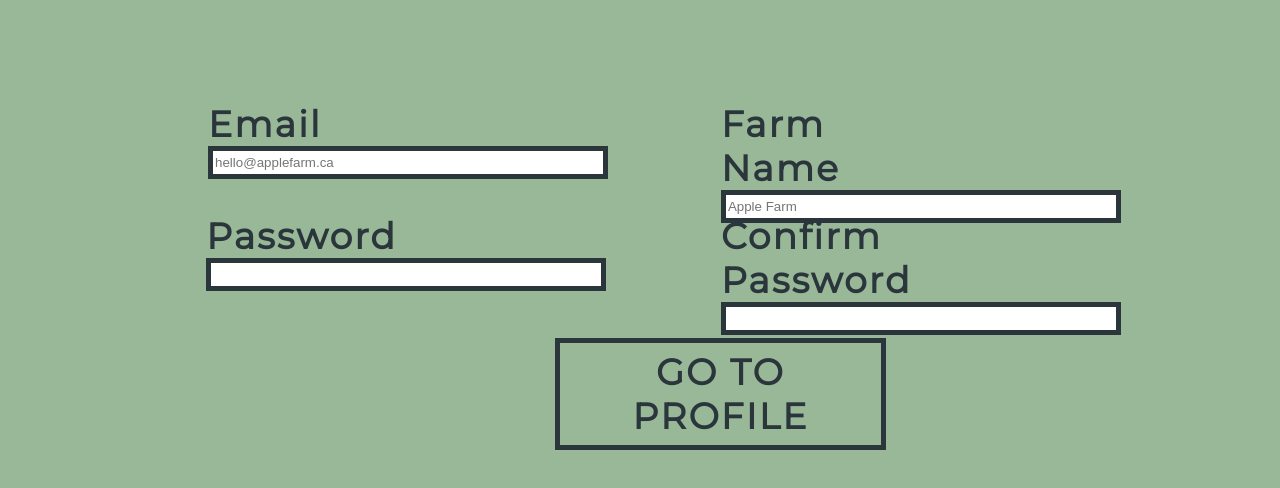
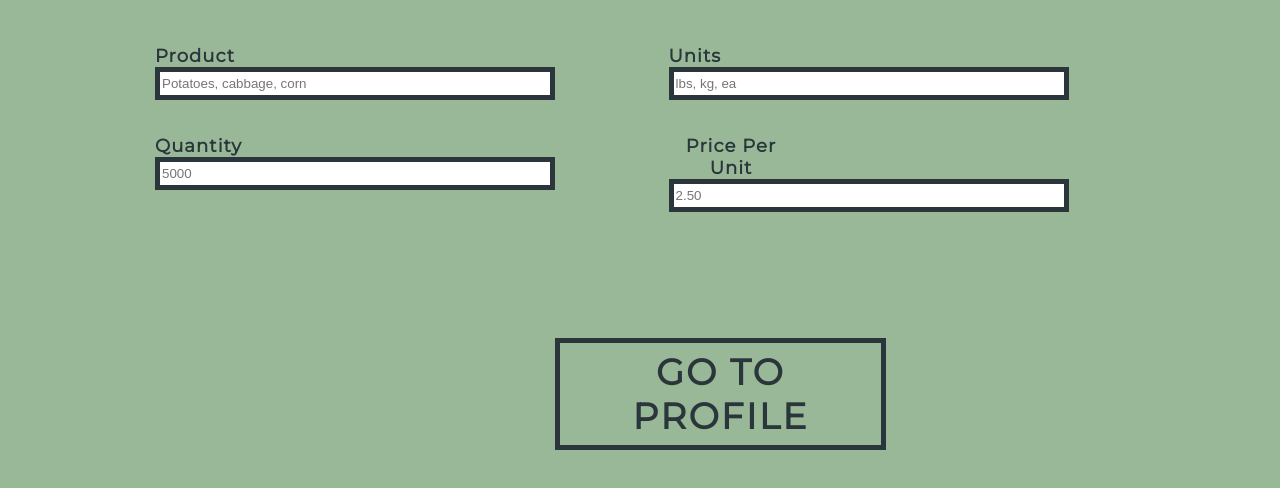
Before and after one commit to Johnson-Su/Cow-Town-Coders, a plain HTML site: page new-farmer2.html in a window 1280 px wide. Shown: the part 282-770 px from the top of the page. Drawn offline with Linux system fonts and the light colour scheme.

Commit message:
more farmer pages

```diff
--- a/new-farmer1.css
+++ b/new-farmer1.css
@@ -43,7 +43,7 @@
     width: 621px;
     height: 78px;
     left: 410px;
-    top: 264px;
+    top: 245px;
 
     font-family: Montserrat;
     font-style: normal;
--- a/new-farmer2.css
+++ b/new-farmer2.css
@@ -42,7 +42,7 @@
     position: absolute;
     left: 7.5%;
     right: 61.98%;
-    top: 27.78%;
+    top: 29.5%;
     bottom: 66.42%;
 
     font-family: Montserrat;
@@ -56,79 +56,77 @@
     color: #2A363B;
   }
 
-  .email-label {
+  .product-label {
     position: absolute;
-    left: 16.25%;
-    right: 75.76%;
-    top: 48%;
-    bottom: 51.11%;
+    left: 12.11%;
+    right: 83.01%;
+    top: 40.87%;
+    bottom: 61.28%;
 
     font-family: Montserrat;
     font-style: normal;
     font-weight: bold;
-    font-size: 36px;
-    line-height: 44px;
-    /* identical to box height */
+    font-size: 18px;
+    line-height: 22px;
+    letter-spacing: 0.06em;
 
-    letter-spacing: 0.06em;
     color: #2A363B;
   }
 
-  .farm-label {
+  .units-label {
     position: absolute;
-    left: 56.32%;
-    right: 27.15%;
-    top: 48%;
-    bottom: 51.11%;
+    left: 52.23%;
+    right: 46.22%;
+    top: 40.87%;
+    bottom: 61.28%;
 
     font-family: Montserrat;
     font-style: normal;
     font-weight: bold;
-    font-size: 36px;
-    line-height: 44px;
-    /* identical to box height */
+    font-size: 18px;
+    line-height: 22px;
+    letter-spacing: 0.06em;
 
-    letter-spacing: 0.06em;
     color: #2A363B;
   }
 
-  .password-label {
+  .quantity-label {
     position: absolute;
-    left: 16.11%;
-    right: 70.14%;
-    top: 62%;
-    bottom: 34.33%;
+    left: 12.11%;
+    right: 82.65%;
+    top: 52.12%;
+    bottom: 40.03%;
 
     font-family: Montserrat;
     font-style: normal;
     font-weight: bold;
-    font-size: 36px;
-    line-height: 44px;
-    /* identical to box height */
+    font-size: 18px;
+    line-height: 22px;
+    letter-spacing: 0.06em;
 
-    letter-spacing: 0.06em;
     color: #2A363B;
+
   }
 
-  .confirm-label {
+  .price-label {
     position: absolute;
-    left: 56.32%;
-    right: 17.36%;
-    top: 62%;
-    bottom: 34.33%;
+    left: 52.23%;
+    right: 38%;
+    top: 52.12%;
+    bottom: 40.03%;
 
     font-family: Montserrat;
     font-style: normal;
     font-weight: bold;
-    font-size: 36px;
-    line-height: 44px;
-    /* identical to box height */
+    font-size: 18px;
+    line-height: 22px;
+    text-align: center;
+    letter-spacing: 0.06em;
 
-    letter-spacing: 0.06em;
     color: #2A363B;
   }
 
-  .email-input {
+  .product-input {
     position: absolute;
     height: 33px;
     width: 400px;
@@ -138,7 +136,7 @@
     box-sizing: border-box;
   }
 
-  .farm-input {
+  .units-input {
     position: absolute;
     height: 33px;
     width: 400px;
@@ -148,7 +146,7 @@
     box-sizing: border-box;
   }
 
-  .password-input {
+  .quantity-input {
     position: absolute;
     height: 33px;
     width: 400px;
@@ -158,8 +156,9 @@
     box-sizing: border-box;
   }
 
-  .confirm-input {
+  .price-input {
     position: absolute;
+    left: 0%;
     height: 33px;
     width: 400px;
 
--- a/new-farmer2.html
+++ b/new-farmer2.html
@@ -21,20 +21,20 @@
     </div>
 
     <div>
-        <label class="email-label">Email</p>
-        <input name="email" class="email-input" placeholder="hello@applefarm.ca"></textarea>
+        <label class="product-label">Product</p>
+        <input name="product" class="product-input" placeholder="Potatoes, cabbage, corn">
     </div>
     <div>
-        <label class="farm-label">Farm Name</p>
-        <input name="farm" class="farm-input" placeholder="Apple Farm"></textarea>
+        <label class="units-label">Units</p>
+        <input name="units" class="units-input" placeholder="lbs, kg, ea">
     </div>
     <div>
-        <label class="password-label">Password</p>
-        <input name="password" class="password-input" placeholder=""></textarea>
+        <label class="quantity-label">Quantity</p>
+        <input name="quantity" class="quantity-input" placeholder="5000">
     </div>
     <div>
-        <label class="confirm-label">Confirm Password</p>
-        <input name="confirm" class="confirm-input" placeholder=""></textarea>
+        <label class="price-label">Price Per Unit</p>
+        <input name="price" class="price-input" placeholder="2.50">
     </div>
 
     <div>
```
Also changed, not shown: index.html (+1 -0 lines), new-farmer1.html (+4 -4 lines), style.css (+8 -0 lines), logo-y.png (added).
